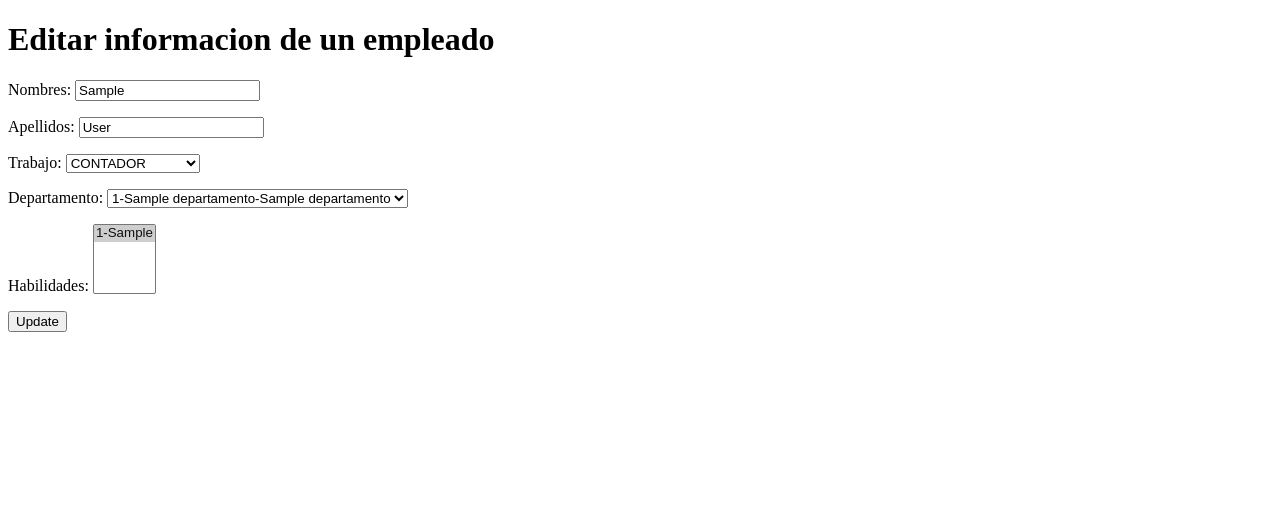
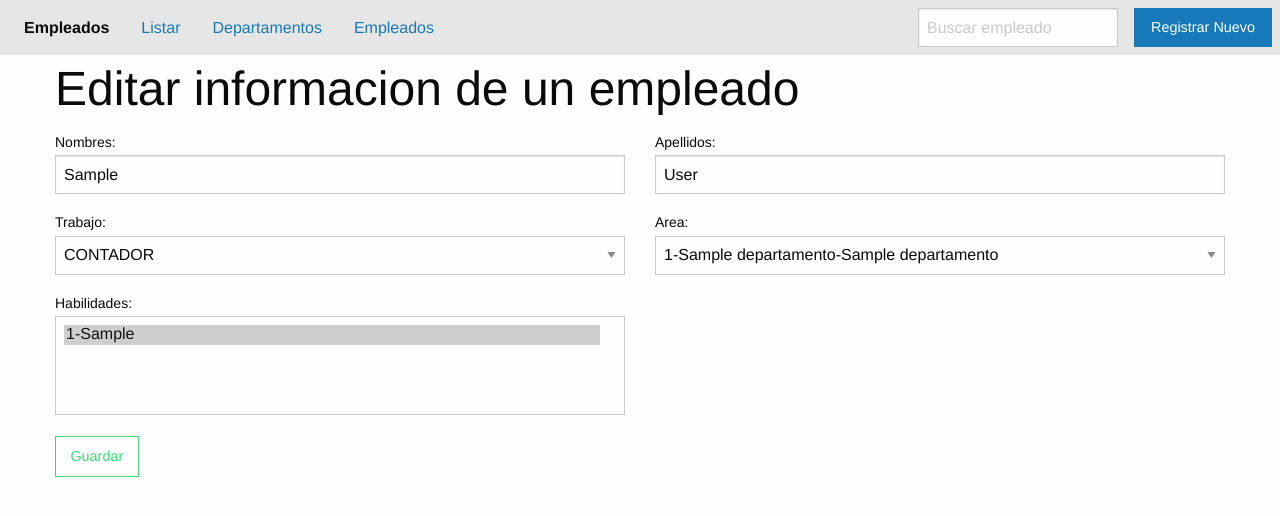
Before and after one commit to TheIszer/Django-Empleados, a Django app: page /update-empleado/1/ in a window 1280 px wide. Shown: the top 516 px of the page. Run offline with Django 4.2, Linux system fonts and the light colour scheme; tables that the repository leaves empty hold one stand-in row (values such as "Sample post"); some libraries are stand-ins or nearby versions.

Commit message:
CRUD Editar usuario

```diff
--- a/applications/persona/urls.py
+++ b/applications/persona/urls.py
@@ -13,6 +13,11 @@ urlpatterns = [
         "listar-todos-empleados/",
         views.ListAllEmpleados.as_view(),
         name="list_all_empleados"
+    ),
+    path(
+        "listar-empleados-admin/",
+        views.ListEmpleadosAdmin.as_view(),
+        name="empleados_admin"
     ),
     path(
         "listar-por-area/<shortname>/",
@@ -57,6 +62,6 @@ urlpatterns = [
     path(
         "delete-empleado/<pk>/",
         views.EmpleadoDeleteView.as_view(),
-        name='update_empleado'
+        name='delete_empleado'
     ),
 ]
--- a/applications/persona/views.py
+++ b/applications/persona/views.py
@@ -41,6 +41,16 @@ class ListAllEmpleados(ListView):
             first_name__icontains=key_word
         )
         return queryset
+
+
+# Lista los empleados en forma de admin
+class ListEmpleadosAdmin(ListView):
+    template_name = 'persona/list_empleados_admin.html'
+    paginate_by = 4
+    ordering = 'first_name'
+    context_object_name = 'empleados'
+    model = Empleado
+
 
 # Lista de empleados por area
 class ListByAreaEmpleados(ListView):
@@ -143,11 +153,10 @@ class EmpleadoUpdateView(UpdateView):
         'departamento',
         'habilidades',
     ]
-    success_url = reverse_lazy('persona_app:correcto')
+    success_url = reverse_lazy('persona_app:empleados_admin')
 
 # Eliminar un Empleado
-
 class EmpleadoDeleteView(DeleteView):
     model = Empleado
     template_name = "persona/delete.html"
-    success_url = reverse_lazy('persona_app:correcto')
+    success_url = reverse_lazy('persona_app:empleados_admin')
--- a/templates/includes/header.html
+++ b/templates/includes/header.html
@@ -4,7 +4,7 @@
         <li class="menu-text">Empleados</li>
         <li><a href="{% url 'persona_app:list_all_empleados' %}">Listar</a></li>
         <li><a href="{% url 'departamento_app:lista_departamento' %}">Departamentos</a></li>
-        <li><a href="{% url 'persona_app:list_all_empleados' %}">Empleados</a></li>
+        <li><a href="{% url 'persona_app:empleados_admin' %}">Empleados</a></li>
       </ul>
     </div>
     <div class="top-bar-right">
--- a/templates/persona/update.html
+++ b/templates/persona/update.html
@@ -1,18 +1,52 @@
-<!DOCTYPE html>
-<html lang="en">
-<head>
-    <meta charset="UTF-8">
-    <meta http-equiv="X-UA-Compatible" content="IE=edge">
-    <meta name="viewport" content="width=device-width, initial-scale=1.0">
-    <title>Document</title>
-</head>
-<body>
-    <h1>Editar informacion de un empleado </h1>
+{% extends 'base.html' %}
 
-    <form method="POST"> {% csrf_token %}
-        {{form.as_p}}
-        <button type="submit">Update</button>
-    </form>
 
-</body>
-</html>
+{% block title %}
+    Editar empleado
+{% endblock title %}
+
+
+{% block content %}
+    {% include 'includes/header.html' %}
+
+    <div class="grid-container">
+        <div class="grid-x">
+            <h1 class="cell">Editar informacion de un empleado</h1>
+
+            <div clas="cell">
+                <form class="grid-x grid-margin-x" method="POST"> {% csrf_token %}
+                    <div class="cell large-6 cell">
+                        <label>Nombres:
+                            {{form.first_name}}
+                        </label>
+                    </div>
+                    <div class="cell large-6 cell">
+                        <label>Apellidos:
+                            {{form.last_name}}
+                        </label>
+                    </div>
+                    <div class="cell large-6 cell">
+                        <label>Trabajo:
+                            {{form.job}}
+                        </label>
+                    </div>
+                    <div class="cell large-6 cell">
+                        <label>Area:
+                            {{form.departamento}}
+                        </label>
+                    </div>
+                    <div class="cell large-6 cell">
+                        <label>Habilidades:
+                            {{form.habilidades}}
+                        </label>
+                    </div>
+                    <div class="cell">
+                        <button class="hollow button success">Guardar</button>
+                    </div>
+                </form>
+            </div>
+
+        </div>
+    </div>
+
+{% endblock content %}
```
Also changed, not shown: templates/persona/list_empleados_admin.html (added, +81 -0 lines).
